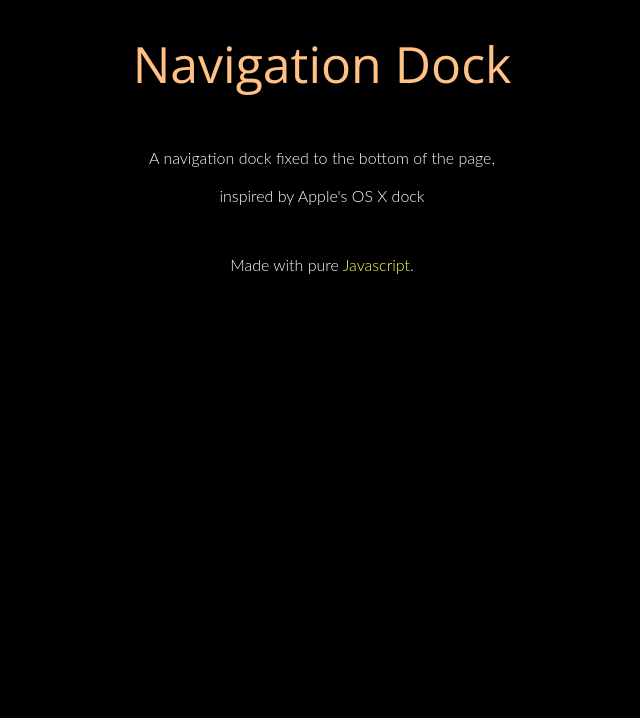
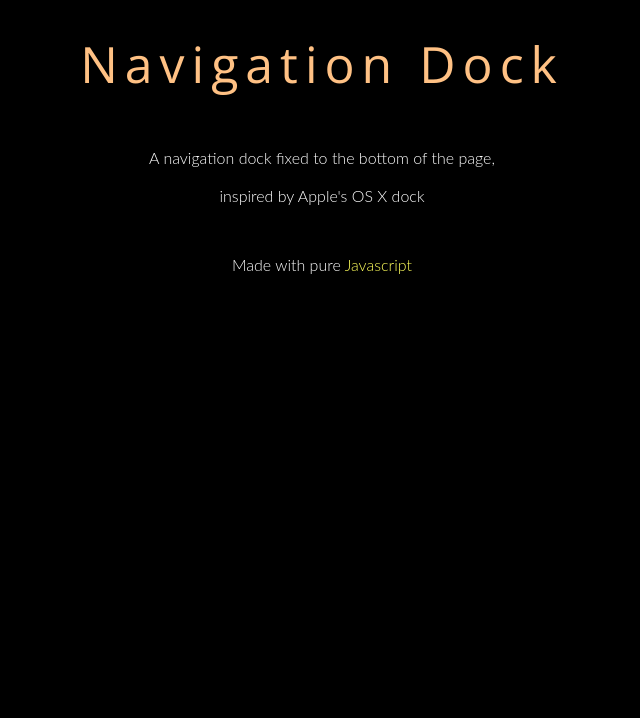
Before and after one commit to CamAndPineapple/Web-Dock, a plain HTML site: page index.html in a window 1280 px wide. Shown: the top 718 px of the page, without its empty margins (318-958 px from the left). Drawn offline with nearby package versions, Linux system fonts and the light colour scheme.

Commit message:
stylized title

```diff
--- a/custom.css
+++ b/custom.css
@@ -18,6 +18,7 @@ body {
 .page-title {
 	margin: 0;
 	padding-top: 30px;
+	letter-spacing: 7px;
 	font-family: 'Open Sans'; sans-serif;
 	font-weight: 300;
 	color: #FFC184;
--- a/index.html
+++ b/index.html
@@ -30,7 +30,7 @@
     <p class="page-kicker"> A navigation dock fixed to the bottom of the page, <br></br>
         inspired by Apple's OS X dock
     </p>
-    <p class="page-kicker"> Made with pure <span id="js" style="color:#FFFF5B;">Javascript</span>. </p>
+    <p class="page-kicker"> Made with pure <span id="js" style="color:#FFFF5B;">Javascript</span></p>
 
     <div id="code" class="hidden">
     <code class="code-text">
```
